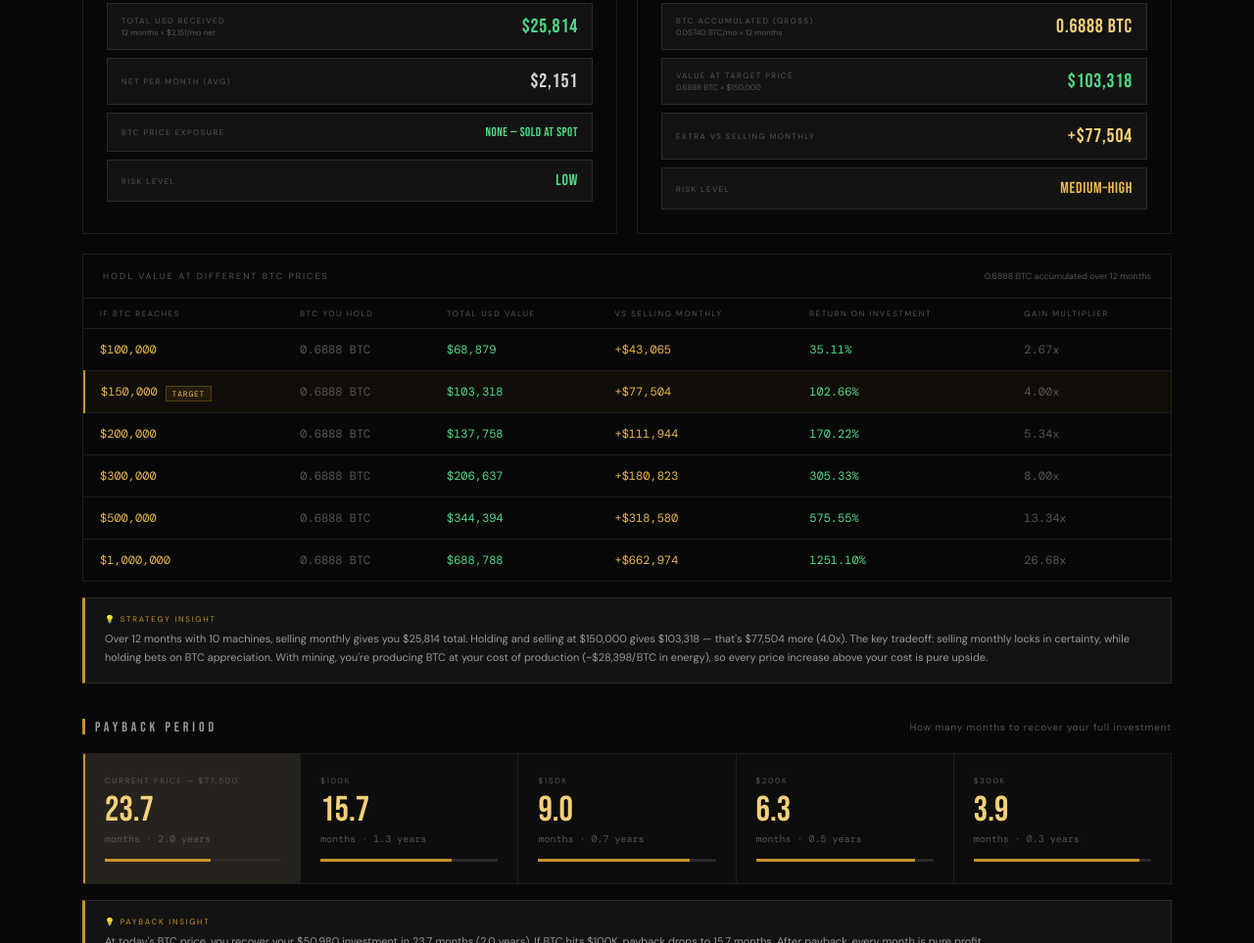
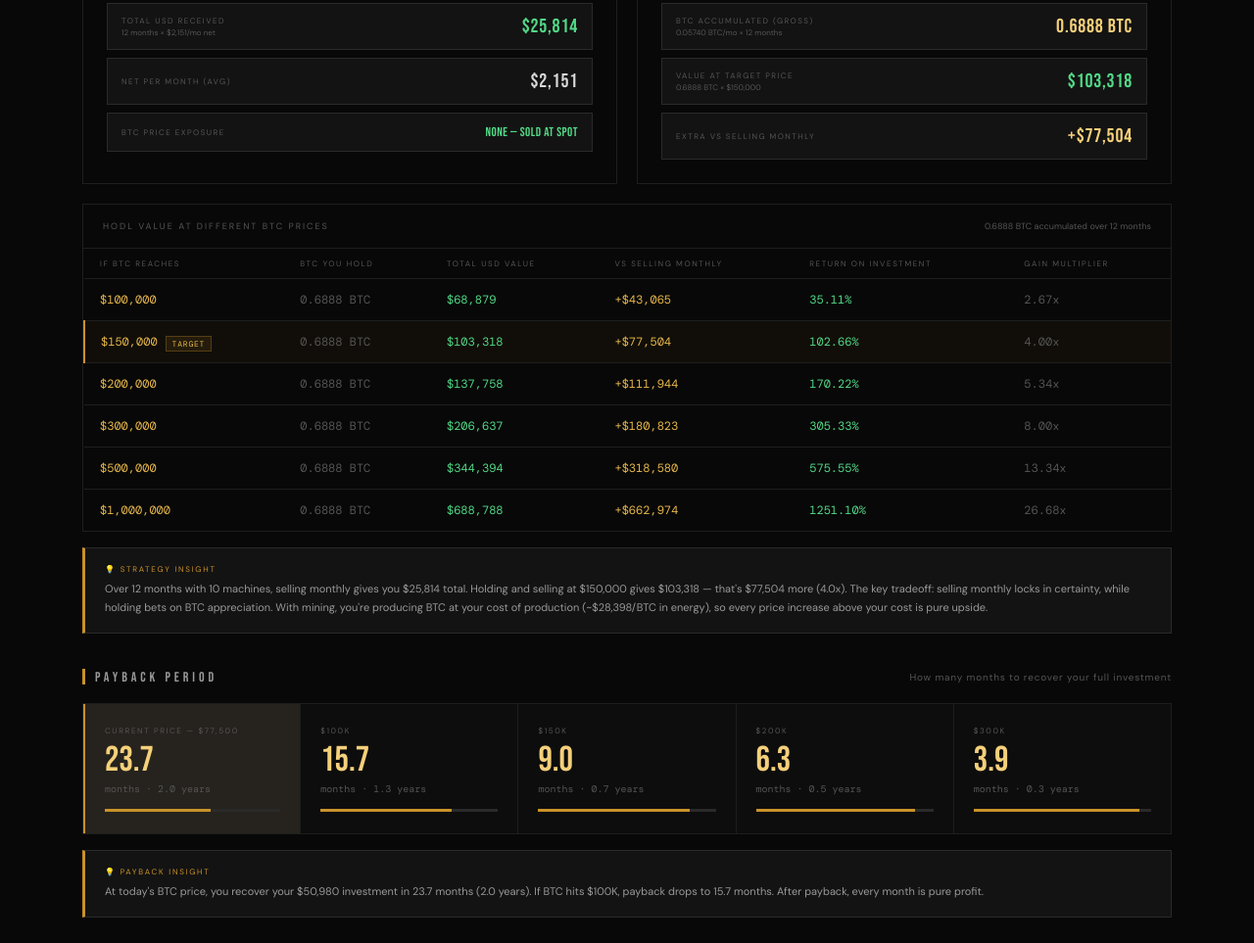
Before and after one commit to joelgonzach99-web/calculadora, a plain HTML site: page index.html in a window 1280 px wide. Shown: the part 1577-2540 px from the top of the page at 98% size. Drawn offline with nearby package versions, Linux system fonts and the light colour scheme; no server answers; a web font is replaced by a local one.

Commit message:
Remove nivel de riesgo row

```diff
--- a/index.html
+++ b/index.html
@@ -338,7 +338,6 @@ tr.cur-row td:first-child{border-left:2px solid var(--gold);}
             <div class="sm"><div><div class="sm-label">Total USD Received</div><div class="sm-note" id="ssTotalNote">—</div></div><div class="sm-val c-green" id="ssTotalUsd">—</div></div>
             <div class="sm"><div><div class="sm-label">Net Per Month (avg)</div></div><div class="sm-val" id="ssPerMonth">—</div></div>
             <div class="sm"><div><div class="sm-label">BTC Price Exposure</div></div><div class="sm-val" style="font-size:13px;color:var(--green2);">NONE — sold at spot</div></div>
-            <div class="sm"><div><div class="sm-label">Risk Level</div></div><div class="sm-val" style="font-size:16px;color:var(--green2);">LOW</div></div>
           </div>
         </div>
       </div>
@@ -352,7 +351,6 @@ tr.cur-row td:first-child{border-left:2px solid var(--gold);}
             <div class="sm"><div><div class="sm-label">BTC Accumulated (gross)</div><div class="sm-note" id="shBtcNote">—</div></div><div class="sm-val c-gold" id="shBtc">—</div></div>
             <div class="sm"><div><div class="sm-label">Value at Target Price</div><div class="sm-note" id="shTargetNote">—</div></div><div class="sm-val c-green" id="shValue">—</div></div>
             <div class="sm"><div><div class="sm-label">Extra vs Selling Monthly</div></div><div class="sm-val c-gold" id="shExtra">—</div></div>
-            <div class="sm"><div><div class="sm-label">Risk Level</div></div><div class="sm-val" style="font-size:16px;color:var(--gold2);">MEDIUM–HIGH</div></div>
           </div>
         </div>
       </div>
```
